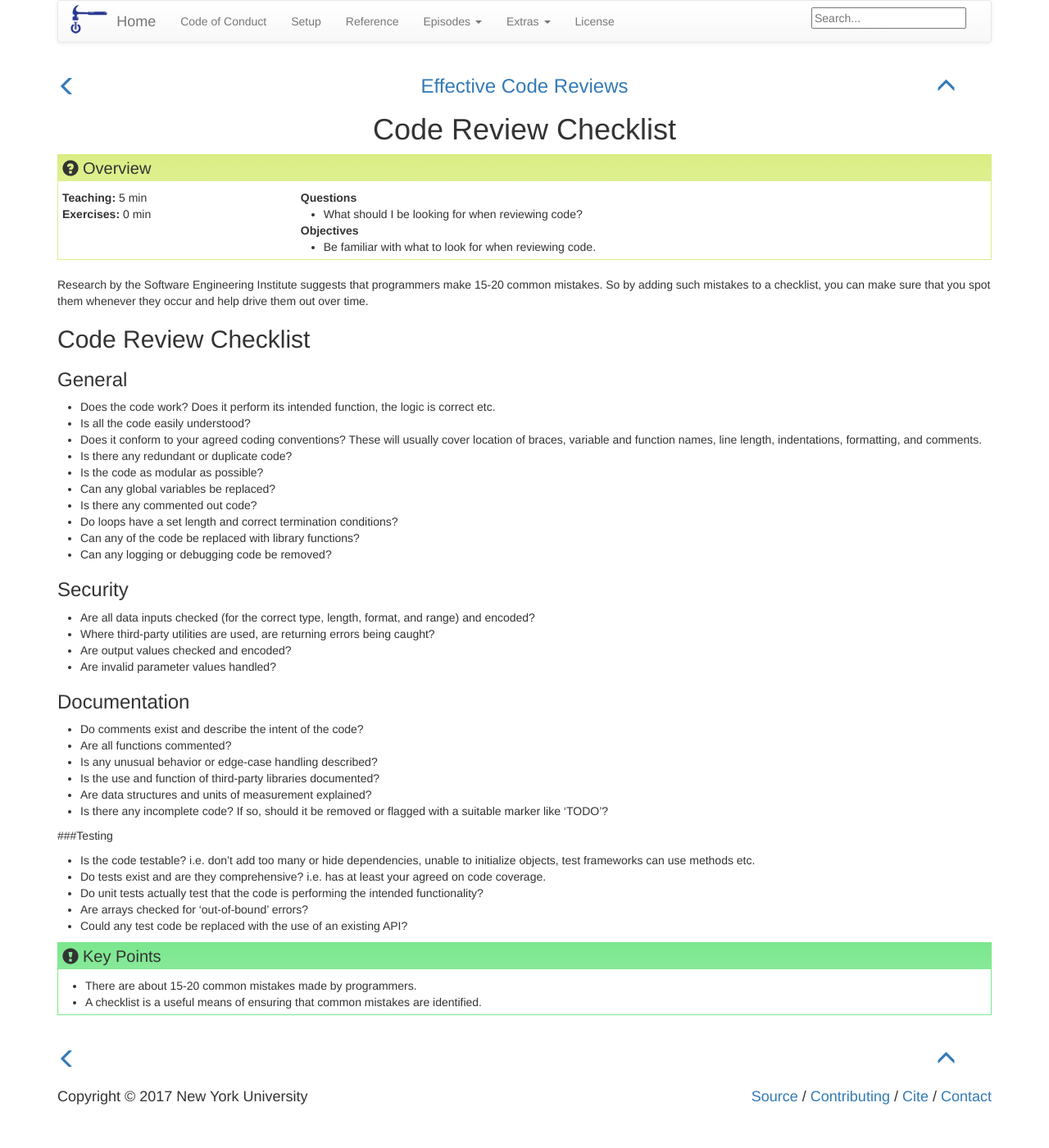
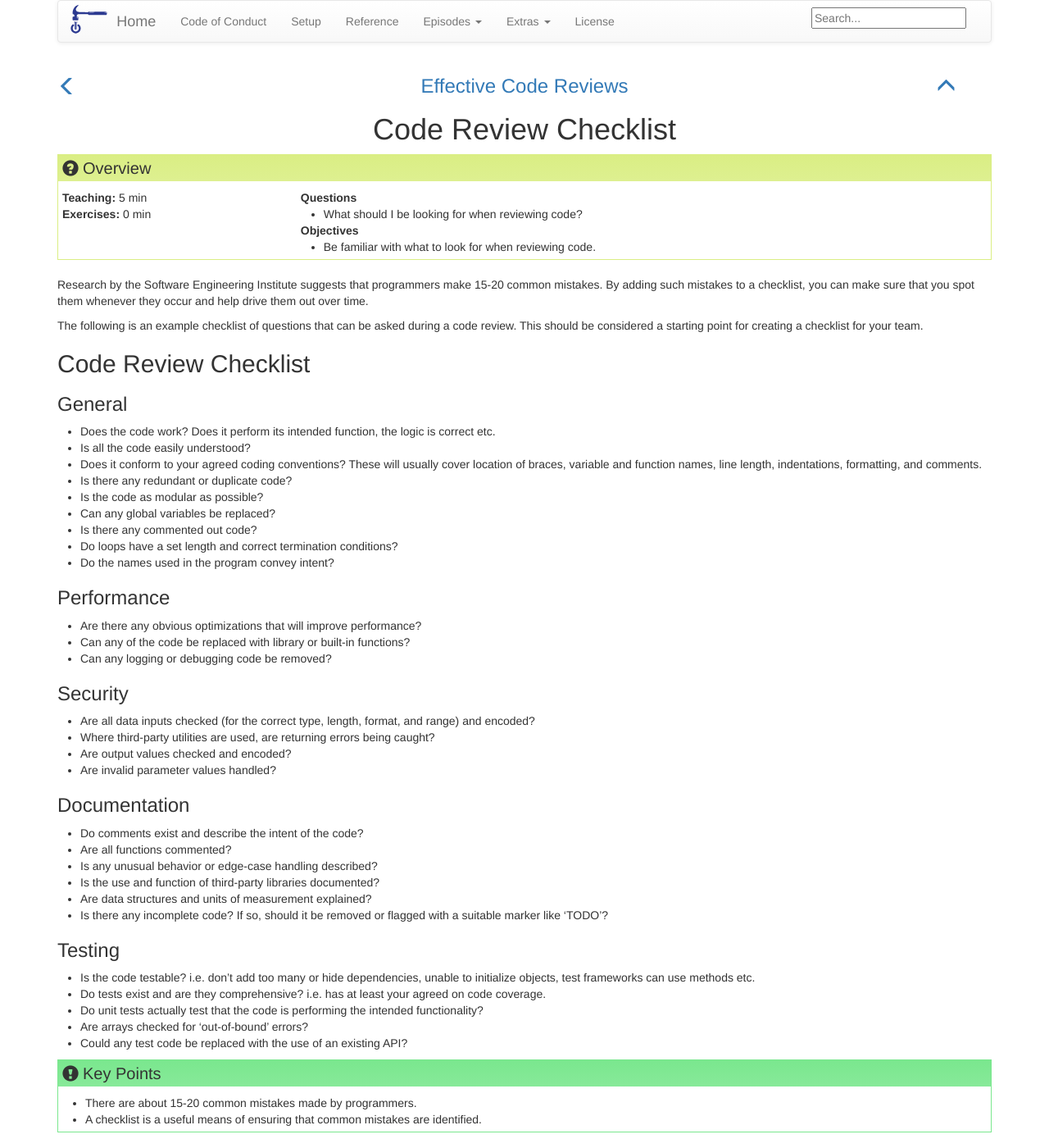
Before and after one commit to nyu-cds/effective-code-reviews, a Jekyll site: the page built from _episodes/03-checklist.md, in a window 1280 px wide and 1400 px high. Shown: the whole window at 82% size. Built offline with Jekyll 4.4.1, drawn with Linux system fonts in a browser that asks for light colours.

Commit message:
Signed-off-by: Watson, Gregory <g.watson@computer.org>

```diff
--- a/_episodes/03-checklist.md
+++ b/_episodes/03-checklist.md
@@ -10,8 +10,11 @@ keypoints:
 - "There are about 15-20 common mistakes made by programmers."
 - "A checklist is a useful means of ensuring that common mistakes are identified."
 ---
-Research by the Software Engineering Institute suggests that programmers make 15-20 common mistakes. So by adding
+Research by the Software Engineering Institute suggests that programmers make 15-20 common mistakes. By adding
 such mistakes to a checklist, you can make sure that you spot them whenever they occur and help drive them out over time.
+
+The following is an example checklist of questions that can be asked during a code review. This should be considered
+a starting point for creating a checklist for your team.
 
 ## Code Review Checklist
 
@@ -25,7 +28,12 @@ such mistakes to a checklist, you can make sure that you spot them whenever they
 * Can any global variables be replaced?
 * Is there any commented out code?
 * Do loops have a set length and correct termination conditions?
-* Can any of the code be replaced with library functions?
+* Do the names used in the program convey intent?
+
+### Performance
+
+* Are there any obvious optimizations that will improve performance?
+* Can any of the code be replaced with library or built-in functions?
 * Can any logging or debugging code be removed?
 
 ### Security
@@ -44,7 +52,7 @@ such mistakes to a checklist, you can make sure that you spot them whenever they
 * Are data structures and units of measurement explained?
 * Is there any incomplete code? If so, should it be removed or flagged with a suitable marker like ‘TODO’?
 
-###Testing
+### Testing
 
 * Is the code testable? i.e. don’t add too many or hide dependencies, unable to initialize objects, test frameworks can use methods etc.
 * Do tests exist and are they comprehensive? i.e. has at least your agreed on code coverage.
```
